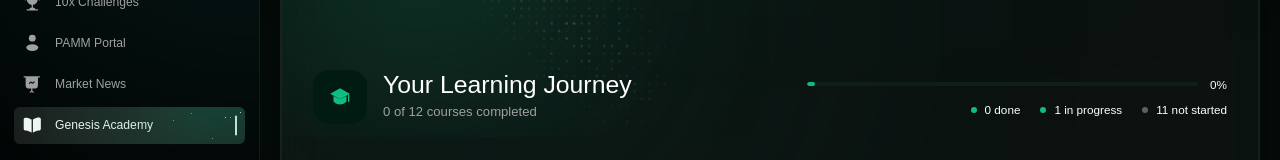
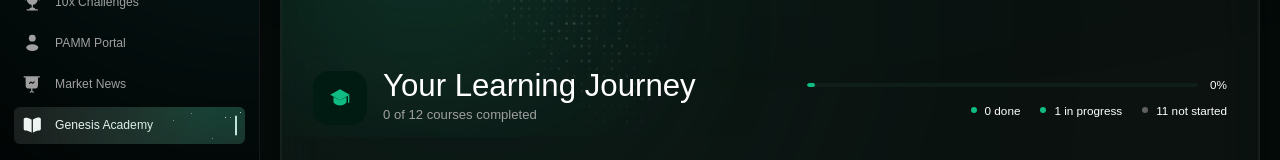
Before and after one commit to Mdx2025/GenesisFxDashboardMDX, a React (Vite) app: page /academy in a window 1280 px wide. Shown: the part 379-539 px from the top of the page. Built offline with nearby package versions, Linux system fonts and the light colour scheme; a web font is replaced by a local one.

Commit message:
fix: set Your Learning Journey font-size to clamp(1.5rem, 0.75rem+1.5vw, 3.125rem) for 50px at 1920

```diff
--- a/src/pages/AcademyPage.tsx
+++ b/src/pages/AcademyPage.tsx
@@ -42,7 +42,7 @@ function LearningJourneyCard() {
             <AcademyCapIcon size={26} />
           </div>
           <div className="flex flex-col gap-1">
-            <h2 className="text-white text-[clamp(1.25rem,0.75rem+1vw,2.25rem)] font-normal leading-none">
+            <h2 className="text-white text-[clamp(1.5rem,0.75rem+1.5vw,3.125rem)] font-normal leading-none">
               Your Learning Journey
             </h2>
             <p className="text-gfx-neutral-500 text-[clamp(0.75rem,0.5rem+0.4vw,1.125rem)] font-normal">
```
